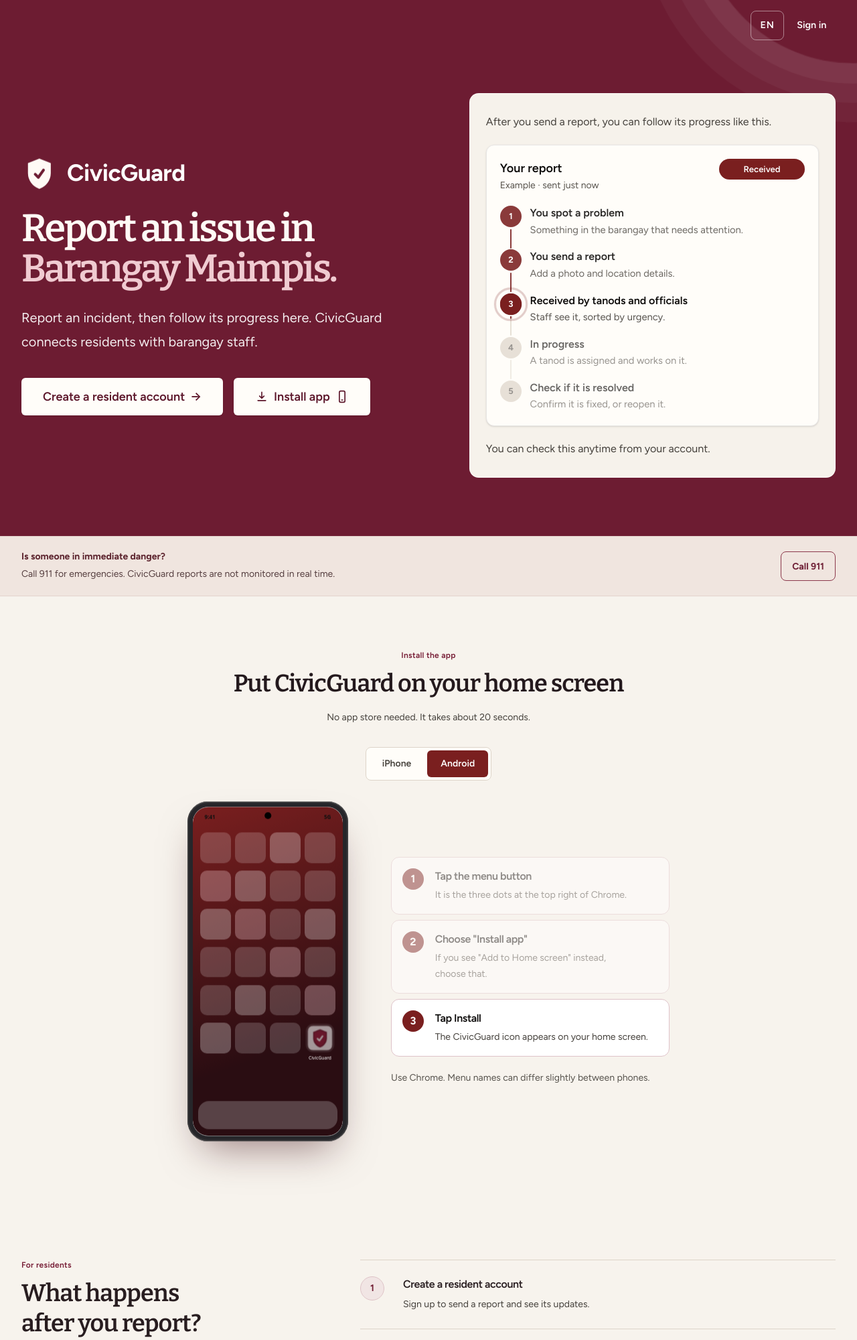
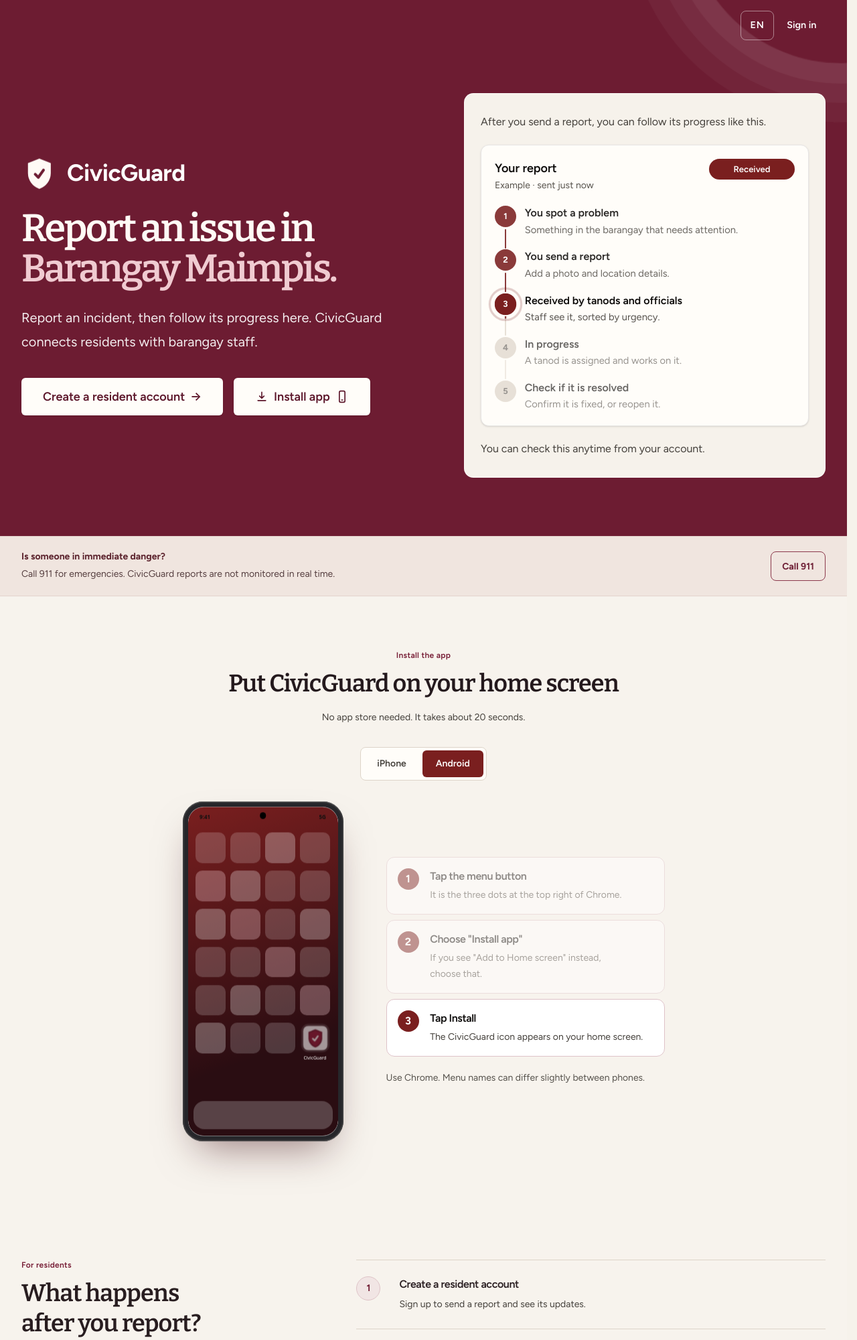
Before and after one commit to miconvr/civicguard, a Laravel app: page / in a window 1280 px wide. Shown: the top 2000 px of the page at 67% size. Run offline with Laravel 12, Linux system fonts and the light colour scheme; style sheets or scripts are compiled from the project's sources.

Commit message:
fix: reserve scrollbar gutter to stop horizontal shift

```diff
--- a/resources/css/app.css
+++ b/resources/css/app.css
@@ -2304,3 +2304,5 @@ html.cg-theme-switching *::after {
         color: #e7e5e4;
     }
 }
+
+html { scrollbar-gutter: stable; }
```
